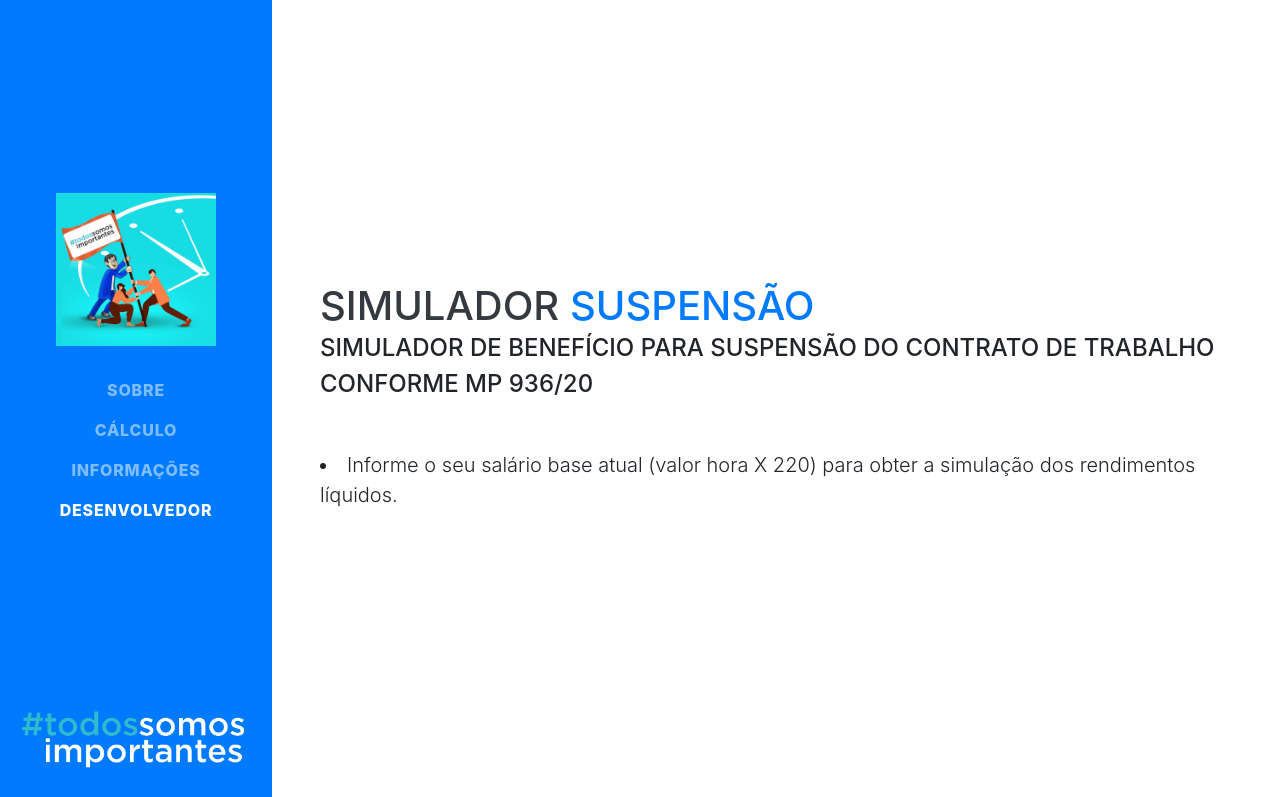
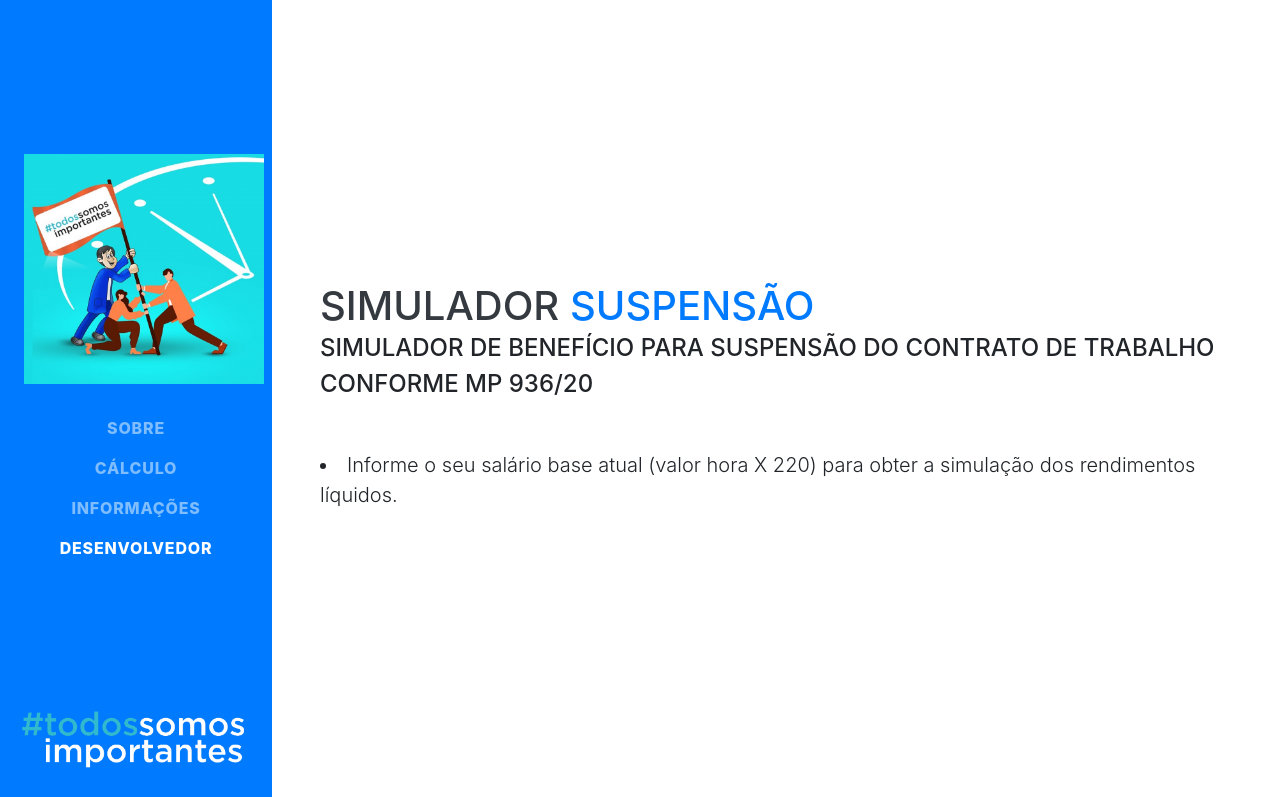
Before and after one commit to MatheusCbrl/MarcoSuspensao, a website with bundled scripts: page index.html in a window 1280 px wide. Shown: the top 797 px of the page. Built offline with nearby package versions, Linux system fonts and the light colour scheme; a web font is replaced by a local one.

Commit message:
Update index.html

```diff
--- a/index.html
+++ b/index.html
@@ -88,7 +88,7 @@ var calc = function(){
     <a class="navbar-brand js-scroll-trigger" href="#page-top">
       <span class="d-block d-lg-none">Simulador Suspensão </span>
       <span class="d-none d-lg-block">
-        <img class="img-fluid img-logo mx-auto mb-3" src="img/logo.jpg" alt="">
+        <img class="img-fluid img-banner mx-auto mb-3" src="img/logo.jpg" alt="">
       </span>
     </a>
     <button class="navbar-toggler" type="button" data-toggle="collapse" data-target="#navbarSupportedContent" aria-controls="navbarSupportedContent" aria-expanded="false" aria-label="Toggle navigation">
```
